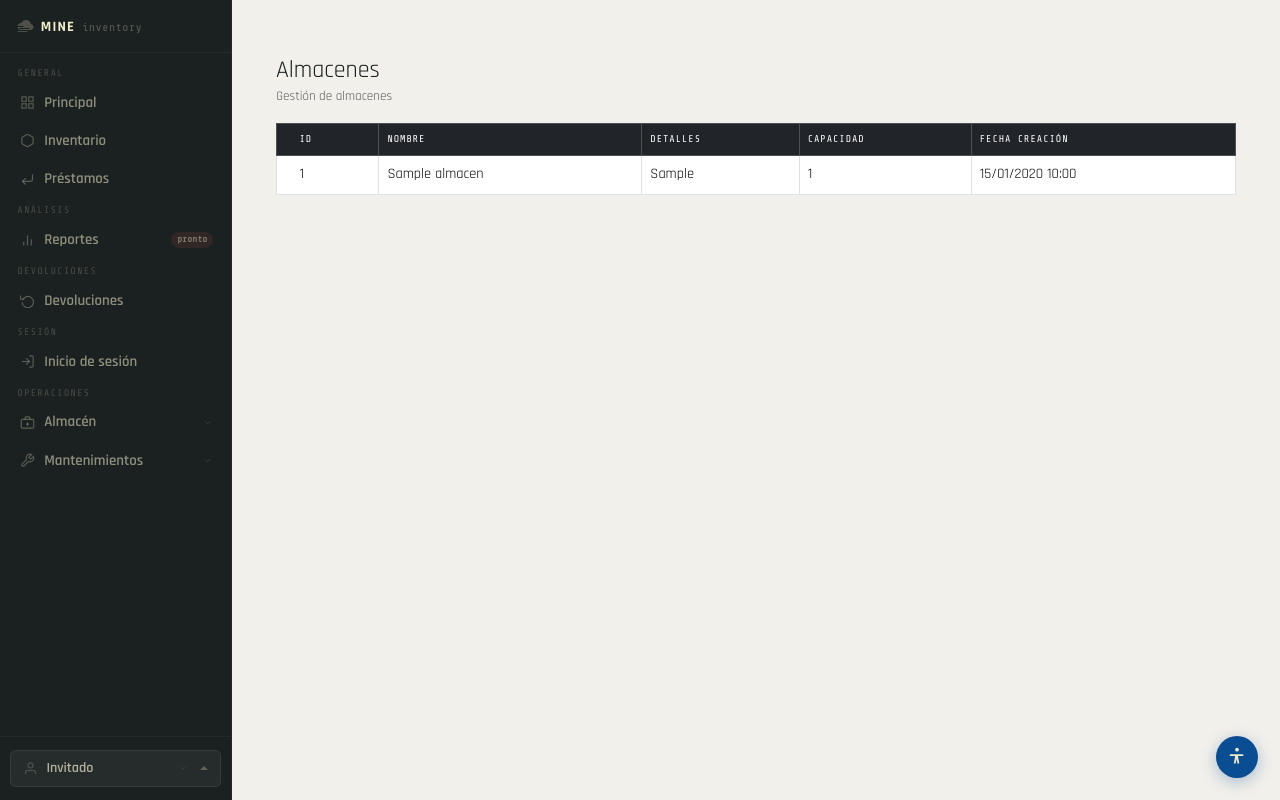
After one commit to pipe732/mine-inventory, a Django app: page /almacenamiento/almacenes/ in a window 1280 px wide. The commit adds this page. Run offline with Django 5.2, Linux system fonts and the light colour scheme; tables that the repository leaves empty hold one stand-in row (values such as "Sample post").

Commit message:
feat:almacen en el menu principal

```diff
--- /dev/null
+++ b/almacenamiento/templates/almacenamiento/almacenes.html
@@ -0,0 +1,41 @@
+{% extends "base.html" %}
+
+{% block content %}
+<div class="container mt-4">
+
+  <div class="d-flex justify-content-between align-items-center mb-3">
+    <div>
+      <h4 class="mb-0">Almacenes</h4>
+      <small class="text-muted">Gestión de almacenes</small>
+    </div>
+  </div>
+
+  <table class="table table-bordered align-middle">
+    <thead class="table-dark">
+      <tr>
+        <th>ID</th>
+        <th>Nombre</th>
+        <th>Detalles</th>
+        <th>Capacidad</th>
+        <th>Fecha Creación</th>
+      </tr>
+    </thead>
+    <tbody>
+      {% for almacen in almacenes %}
+      <tr>
+        <td>{{ almacen.id }}</td>
+        <td>{{ almacen.nombre }}</td>
+        <td>{{ almacen.detalles|default:"—" }}</td>
+        <td>{{ almacen.capacidad|default:"—" }}</td>
+        <td>{{ almacen.fecha_creacion|date:"d/m/Y H:i" }}</td>
+      </tr>
+      {% empty %}
+      <tr>
+        <td colspan="5" class="text-center text-muted">No hay almacenes registrados</td>
+      </tr>
+      {% endfor %}
+    </tbody>
+  </table>
+
+</div>
+{% endblock %}
--- a/almacenamiento/urls.py
+++ b/almacenamiento/urls.py
@@ -1,7 +1,8 @@
 from django.urls import path
-from .views import crear_estante, vista_estantes
+from .views import crear_estante, vista_estantes, vista_almacenes
 
 urlpatterns = [
     path('estantes/', vista_estantes, name='estantes'),
     path('estante/crear/', crear_estante, name='crear_estante'),
+    path('almacenes/', vista_almacenes, name='almacenes'),
 ]
--- a/almacenamiento/views.py
+++ b/almacenamiento/views.py
@@ -1,6 +1,13 @@
 from django.shortcuts import render, redirect
 from .forms import EstanteForm
-from .models import Estante
+from .models import Estante, Almacen
+
+
+def vista_almacenes(request):
+    almacenes = Almacen.objects.all()
+    return render(request, 'almacenamiento/almacenes.html', {
+        'almacenes': almacenes
+    })
 
 
 def vista_estantes(request):
@@ -16,7 +23,7 @@ def vista_estantes(request):
     return render(request, 'almacenamiento/estantes.html', {
         'estantes': estantes,
         'form': form,
-        'show_modal': form.errors  # reabre el modal si hubo errores
+        'show_modal': form.errors
     })
 
 
--- a/templates/partials/aside.html
+++ b/templates/partials/aside.html
@@ -48,6 +48,36 @@
         </a>
 
         <span class="nav-section">Operaciones</span>
+        <div class="submenu-parent">
+    <a class="nav-link"
+       data-bs-toggle="collapse"
+       href="#menuAlmacen"
+       role="button"
+       aria-expanded="false">
+        <span class="nav-label">
+            <svg class="nav-icon" viewBox="0 0 24 24" fill="none" stroke="currentColor" stroke-width="1.8"><rect x="2" y="7" width="20" height="14" rx="2"/><path d="M16 7V5a2 2 0 0 0-2-2h-4a2 2 0 0 0-2 2v2"/><line x1="12" y1="12" x2="12" y2="17"/><line x1="9.5" y1="14.5" x2="14.5" y2="14.5"/></svg>
+            Almacén
+        </span>
+        <svg class="nav-chevron" viewBox="0 0 24 24" fill="none" stroke="currentColor" stroke-width="2"><polyline points="6 9 12 15 18 9"/></svg>
+    </a>
+
+    <div class="collapse" id="menuAlmacen">
+        <ul class="sub-list">
+            <li>
+                <a class="nav-link" href="{% url 'almacenes' %}">
+                    <svg class="nav-icon" viewBox="0 0 24 24" fill="none" stroke="currentColor" stroke-width="1.8"><rect x="2" y="7" width="20" height="14" rx="2"/><path d="M16 7V5a2 2 0 0 0-2-2h-4a2 2 0 0 0-2 2v2"/></svg>
+                    Almacenes
+                </a>
+            </li>
+            <li>
+                <a class="nav-link" href="{% url 'estantes' %}">
+                    <svg class="nav-icon" viewBox="0 0 24 24" fill="none" stroke="currentColor" stroke-width="1.8"><line x1="3" y1="6" x2="21" y2="6"/><line x1="3" y1="12" x2="21" y2="12"/><line x1="3" y1="18" x2="21" y2="18"/></svg>
+                    Estantes
+                </a>
+            </li>
+        </ul>
+    </div>
+</div>
 
         <div class="submenu-parent">
             <a class="nav-link"
```
